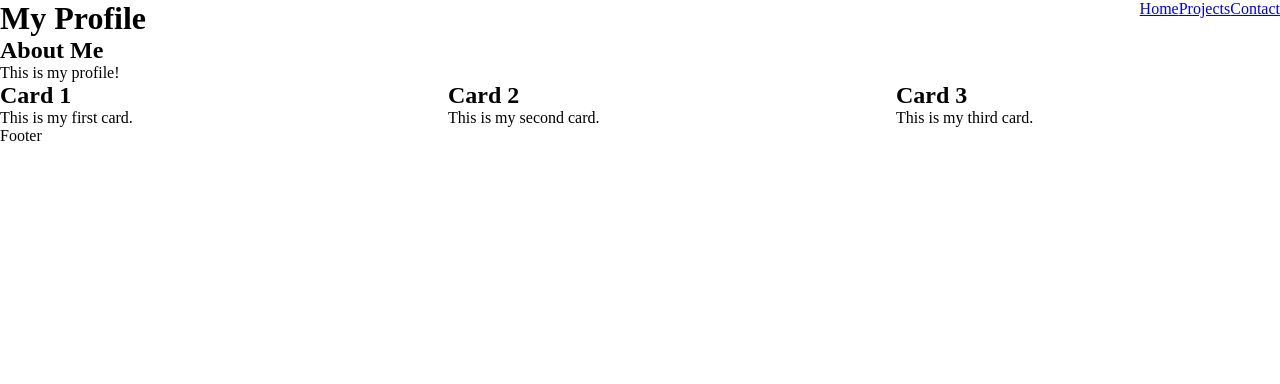
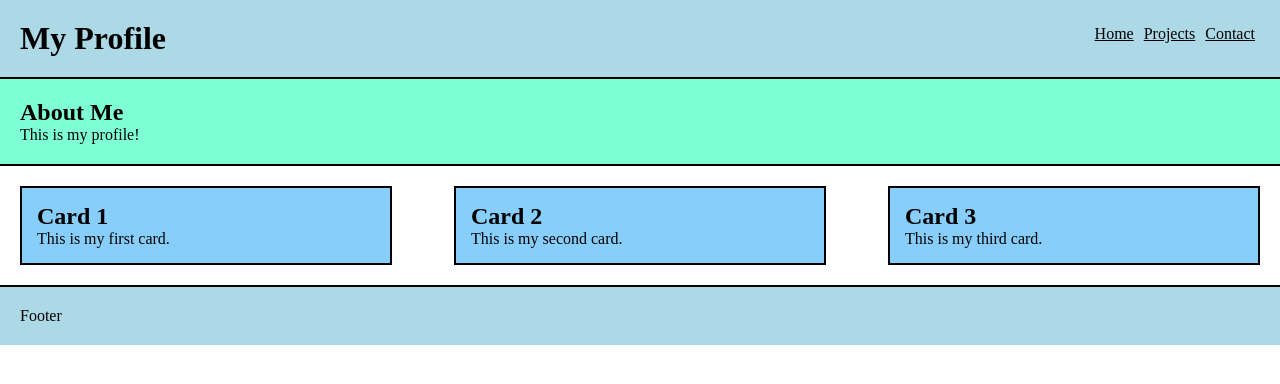
Before and after one commit to ynaescobido/lab-2, a plain HTML site: page index.html in a window 1280 px wide. Drawn offline with Linux system fonts and the light colour scheme.

Commit message:
version-3

```diff
--- a/css/style.css
+++ b/css/style.css
@@ -4,32 +4,78 @@
     box-sizing: border-box;
 }
 
+
+/* Header */
+
 header {
     display: flex;
     flex-direction: column;
+    background-color: lightblue;
+    padding: 20px;
+    border-bottom: 2px solid black;
 }
+
+
+/* Navigation */
 
 nav {
     display: flex;
     flex-direction: column;
 }
 
+nav a {
+    color: black;
+    padding: 5px;
+}
+
+
+/* Bio Section */
+
 .bio-hero {
     flex-basis: 100%;
+    background-color: aquamarine;
+    padding: 20px;
+    border-bottom: 2px solid black;
 }
+
+
+/* Card Container */
 
 .card-grid {
     display: flex;
     flex-direction: column;
+    padding: 20px;
 }
+
+
+/* Cards */
 
 .card {
     flex-basis: 100%;
+    background-color:lightskyblue;
+    border: 2px solid black;
+    padding: 15px;
+    margin-bottom: 15px;
 }
 
+
+/* Card Hover */
+
 .card:hover {
-    border: 1px solid blueviolet;
+    background-color: lightgray;
 }
+
+
+/* Footer */
+
+footer {
+    background-color: lightblue;
+    border-top: 2px solid black;
+    padding: 20px;
+}
+
+
+/* Desktop Version */
 
 @media (min-width: 768px) {
 
@@ -49,6 +95,7 @@ nav {
 
     .card {
         flex-basis: 30%;
+        margin-bottom: 0;
     }
 
 }
```
